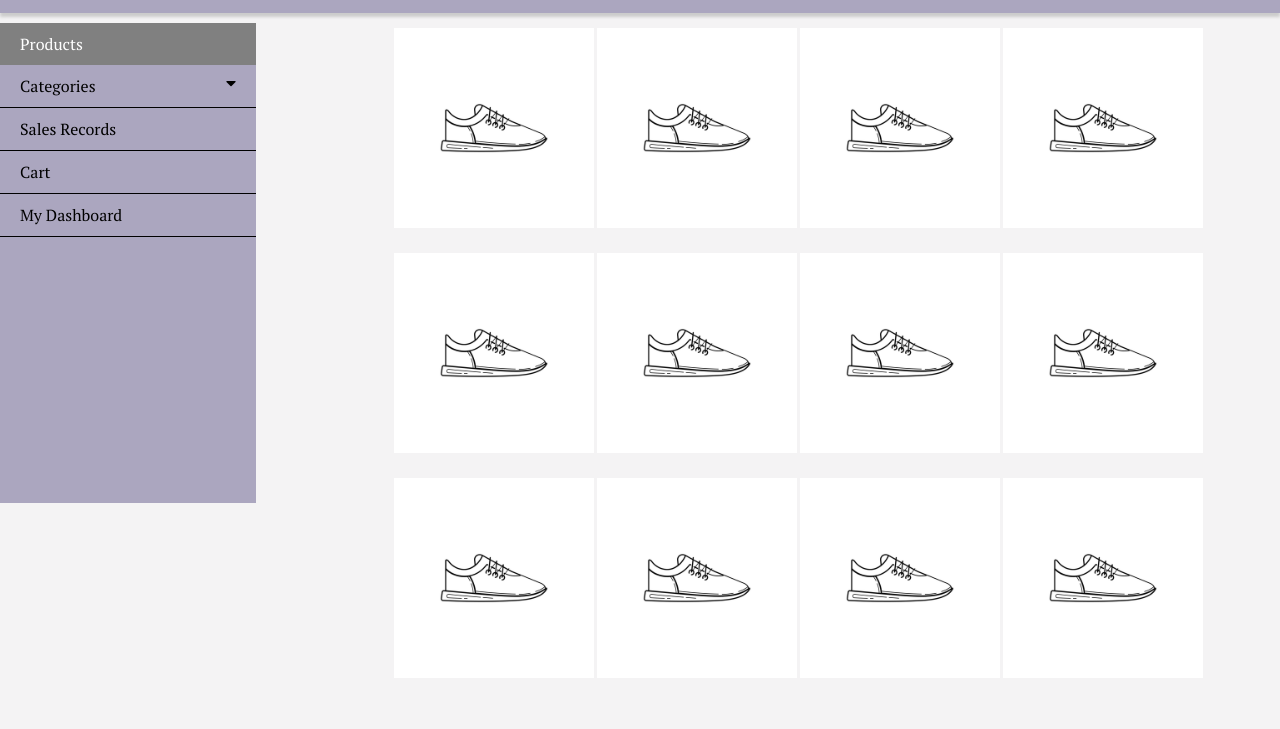
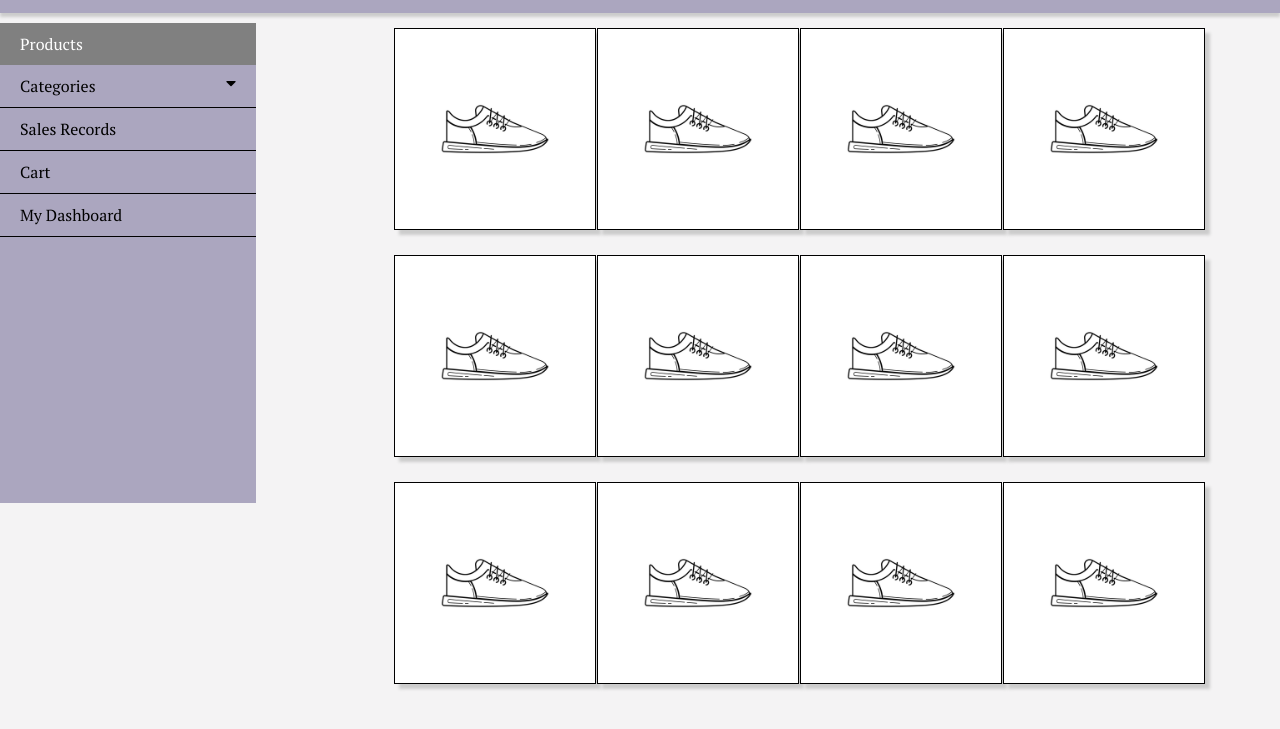
Before and after one commit to TheAlchemistKE/Store-Manager, a plain HTML site: page html/product.html in a window 1280 px wide. Shown: the part 47-776 px from the top of the page. Drawn offline with nearby package versions, Linux system fonts and the light colour scheme.

Commit message:
[Feature #161041185]Create Products Page

```diff
--- a/css/style.css
+++ b/css/style.css
@@ -132,4 +132,6 @@ nav {
 .product-img {
   width: 200px;
   height: 200px;
+  border: #000 1px solid;
+  box-shadow: 5px 5px 3px #ccc;
 }
```
